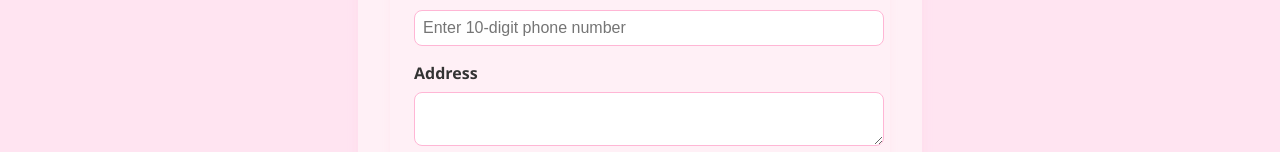
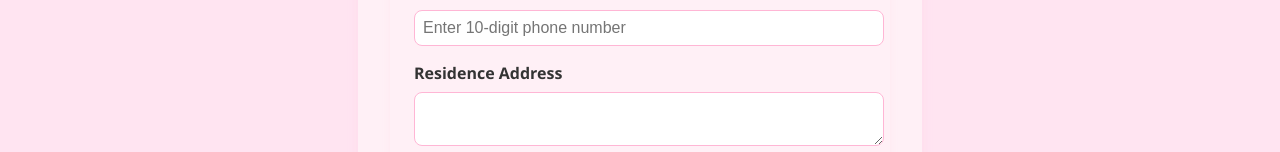
Before and after one commit to Timekarma22/Princess-Point, a plain HTML site: page customer.html in a window 1280 px wide. Shown: the part 514-666 px from the top of the page. Drawn offline with nearby package versions, Linux system fonts and the light colour scheme.

Commit message:
Fix HTML encoding issues in customer.html

```diff
--- a/customer.html
+++ b/customer.html
@@ -126,7 +126,7 @@
             <input type="tel" id="phone" name="phone" required inputmode="numeric" pattern="\d{10}" maxlength="10"
                    placeholder="Enter 10-digit phone number" title="Enter exactly 10 digits"
                    style="width:100%;margin-bottom:1rem;">
-            <label for="address">Address</label>
+            <label for="address">Residence Address</label>
             <textarea id="address" name="address" rows="2" required style="width:100%;margin-bottom:1rem;"></textarea>
             <label for="notes">Additional Notes</label>
             <textarea id="notes" name="notes" rows="2" style="width:100%;margin-bottom:1rem;"></textarea>
```
